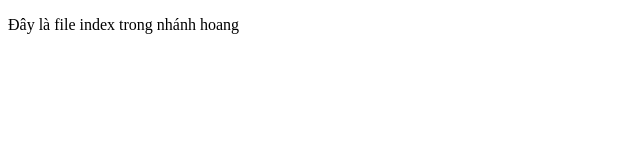
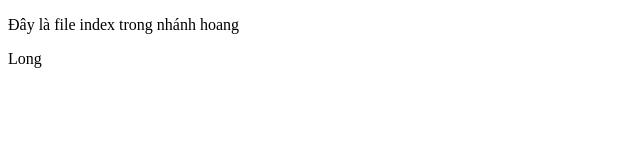
Before and after one commit to Darekr0101/hjoang, a plain HTML site: page index.html in a window 1280 px wide. Shown: the full height of the page, 0-640 px from the left. Drawn offline with Linux system fonts and the light colour scheme.

Commit message:
Update index.html

```diff
--- a/index.html
+++ b/index.html
@@ -8,5 +8,6 @@
 </head>
 <body>
     <p>Đây là file index trong nhánh hoang</p>
+    <p>Long</p>
 </body>
 </html>
```
